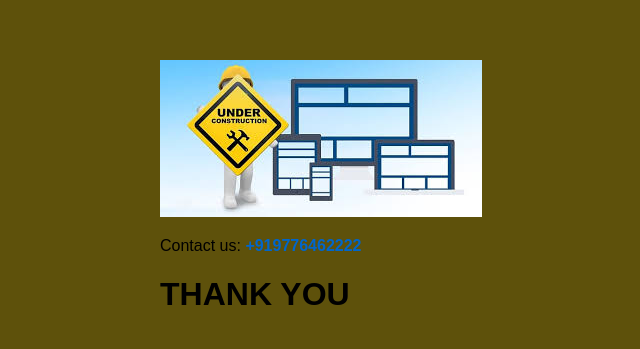
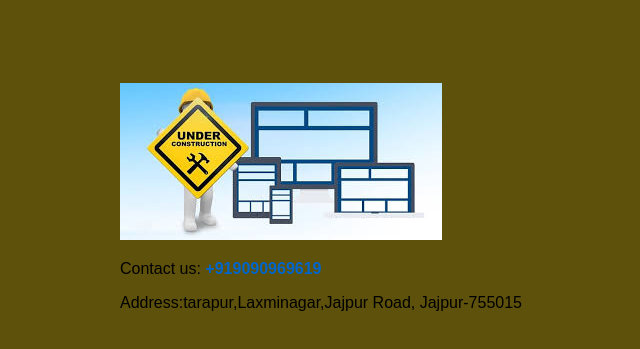
Before and after one commit to baisakhi-aich/demo, a plain HTML site: page index.html in a window 1280 px wide. Shown: the part 203-552 px from the top of the page, without its empty margins (319-959 px from the left). Drawn offline with Linux system fonts and the light colour scheme.

Commit message:
Update index.html
change ph no. abd add address

```diff
--- a/index.html
+++ b/index.html
@@ -11,8 +11,8 @@
 <body>
     <div class="onpage">
         <img src="images.jpeg" alt="Flower Image">
-        <p> Contact us: <a href="tel:+919810105099" class="phone-number">+919776462222</a></p>
-        <h1>THANK YOU</h1>
+        <p> Contact us: <a href="tel:+919090969619" class="phone-number">+919090969619</a></p>
+        <span>Address:tarapur,Laxminagar,Jajpur Road, Jajpur-755015</span>
     </div>
 </body>
 </html>
```
